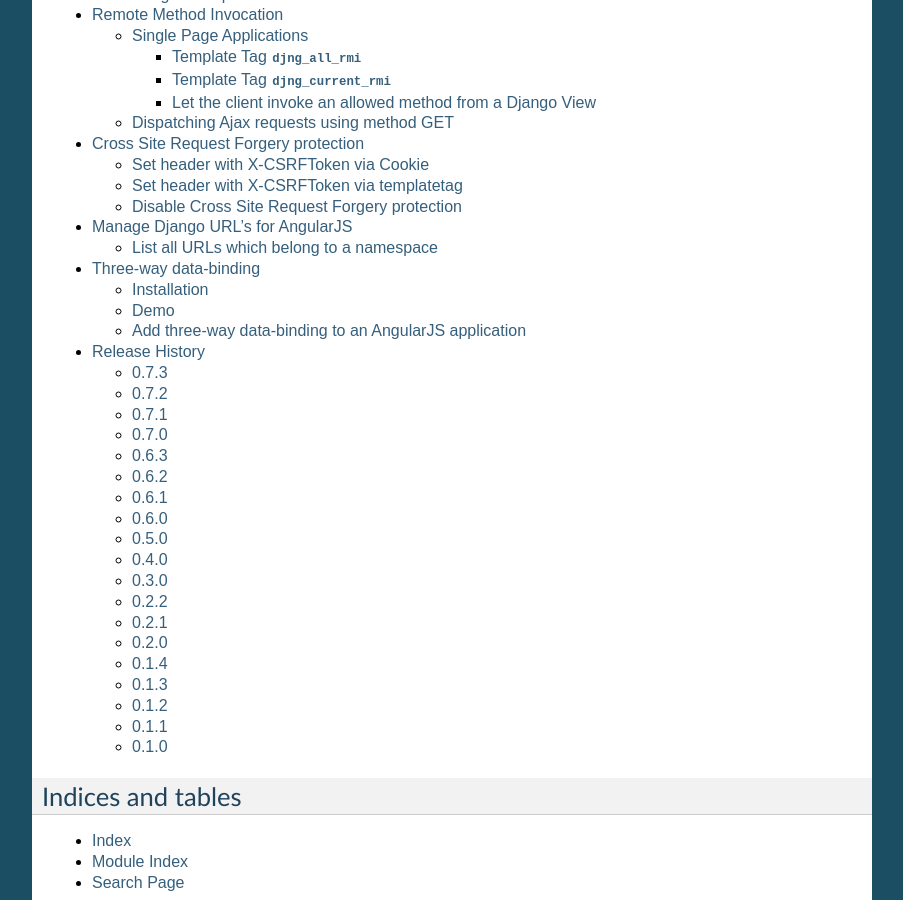
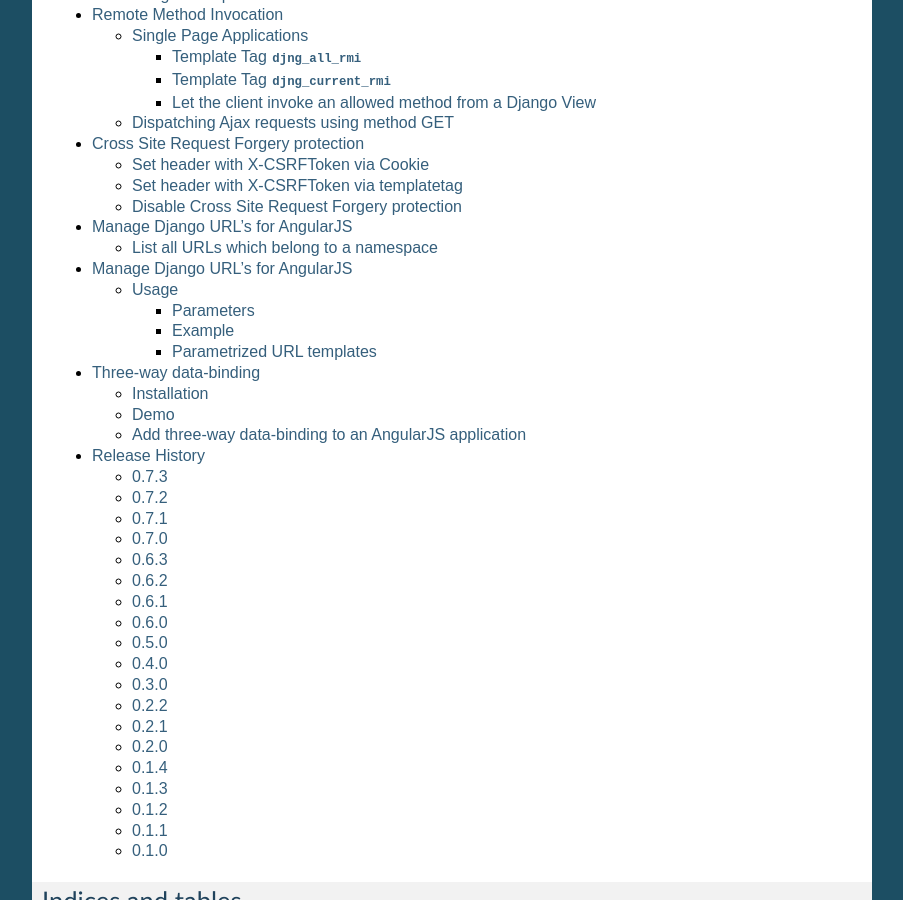
Before and after one commit to kimarakov/django_angular, a Sphinx documentation site: the page built from docs/index.rst, in a window 1280 px wide and 900 px high, scrolled down 1126 px. Shown: the whole window, without its empty margins (198-1101 px from the left). Built offline with Sphinx 7.4.7, drawn with Linux system fonts in a browser that asks for light colours; some of the changed lines change nothing that is shown.

Commit message:
djangoUrl reverser docs

```diff
--- a/docs/index.rst
+++ b/docs/index.rst
@@ -25,6 +25,7 @@
   remote-method-invocation
   csrf-protection
   manage-urls
+  reverse-urls
   three-way-data-binding
   changelog
 
--- /dev/null
+++ b/docs/reverse-urls.rst
@@ -0,0 +1,102 @@
+.. _reverse-urls:
+
+=================================
+Manage Django URL's for AngularJS
+=================================
+
+You may have noticed, that AngularJS controllers sometimes need a URL pointing to a Django view of
+your application. Do not enter into temptation to hard code such a URL into the client side
+controller code. Nor enter into temptation to create Javascript dynamically using a template
+engine. There is a clean and simple solution to solve this problem.
+
+It is good practice to add configuration directives to applications as constants to the `AngularJS
+module definition`_. This can safely be done in the template code rendered by Django, where it
+belongs!
+
+It is assumed that your AngularJS application has already been initialized and that you have included
+ ``django-angular.js``. You will also need to load django angular template tags, ``{% load djangular_tags %}``:
+
+.. code-block:: html
+    {% load djangular_tags %}
+
+	<script>
+	    var my_app = angular.module('MyApp', [/* application dependencies */]);
+	</script>
+    <script src="{% static 'djangular/js/django-angular.js' %}"></script>
+
+Now, you have to give some data about your url config to angular:
+
+.. code-block:: html
+
+	<script src="{% static 'djangular/js/django-angular.js' %}"></script>
+    <script>angular.module('ng.django.urls').constant('patterns', {% load_djng_urls %});</script>
+
+The ``djangoUrl`` service is then available through `dependency injection`_
+to all directives and controllers.
+
+Usage
+=====
+The reversing functionality is provided by ``djangoUrl.reverse(name, args_or_kwargs)`` method. It behaves much like the
+django's url template tag.
+
+Parameters
+----------
+name
+    The url name you wish to reverse, exactly the same as what you would use in ``{% url %}`` template tag.
+args_or_kwargs (optional)
+    An array of arguments, e.g. ``['article', 4]`` or an object of keyword arguments,
+    such as ``{'type': 'article', 'id': 4}``.
+
+Example
+-------
+.. code-block:: javascript
+
+	my_app.controller('MyCtrl', ['$scope', '$http', 'djangoUrl', function($scope, $http, djangoUrl) {
+
+	    $http.post(djangoUrl.reverse('api:articles', [1]),
+            {action: 'get_data'}).success(function (out_data) {
+                $scope.data = out_data;
+            });
+
+        // Or $http.post(djangoUrl.reverse('api:articles', {'id': 1}) ...
+        // djangoUrl.reverse('api:article', {'id': 1}) returns something like /api/article/1/
+	}]);
+
+Parametrized URL templates
+------------------------------------------
+djangoUrl's ``reverse()`` method also provides an option to create parametrized URL templates, which can be used with
+Angular's ``$resource``. These templates look something like: ``/api/articles/:id/``, parameters prefixed by ``:`` are
+filled by Angular.
+
+You can create parametrized templates by using ``reverse()`` method in keyword arguments mode. Parameters not present
+in keyword arguments object will be replaced by ``:`` prefixed name from urlpatterns.
+.. code-block:: javascript
+
+	my_app.controller('MyCtrl', ['$scope', '$http', 'djangoUrl', function($scope, $http, djangoUrl) {
+        // Urlconf
+        // ...
+        // url(r'^api/(?P<type>\w+)/(?P<id>\d+)/$', api.models, name='api'),
+        // ...
+
+        // djangoUrl.reverse('api', {'id': 1, 'type': 'article'}) -> /api/article/1/
+        // djangoUrl.reverse('api', {'id': 1}) -> /api/:type/1/
+        // djangoUrl.reverse('api', {'type': 'article'}) -> /api/article/:id/
+        // djangoUrl.reverse('api', {}) -> /api/:type/:id/
+        // djangoUrl.reverse('api') -> /api/:type/:id/
+        // When nothing is passed as args_or_kwargs argument, reverse() defaults to keyword arguments mode
+	}]);
+
+So when building a service with ``$resource`` you can use ``djangoUrl.reverse()`` method just to make a parametrized
+URL template, or to partially fill it and have Angular add other arguments.
+.. code-block:: javascript
+
+    my_app.controller('MyCtrl', ['$resource', 'djangoUrl', function($resource, djangoUrl) {
+
+        var User = $resource(djangoUrl.reverse('api'), {'id': '@id', 'type': 'article'});
+	    // or
+	    var User = $resource(djangoUrl.reverse('api', {'type': 'article'}), {id: '@id'});
+
+	}]);
+
+.. _AngularJS module definition: http://docs.angularjs.org/api/angular.module
+.. _dependency injection: http://docs.angularjs.org/guide/di
```
